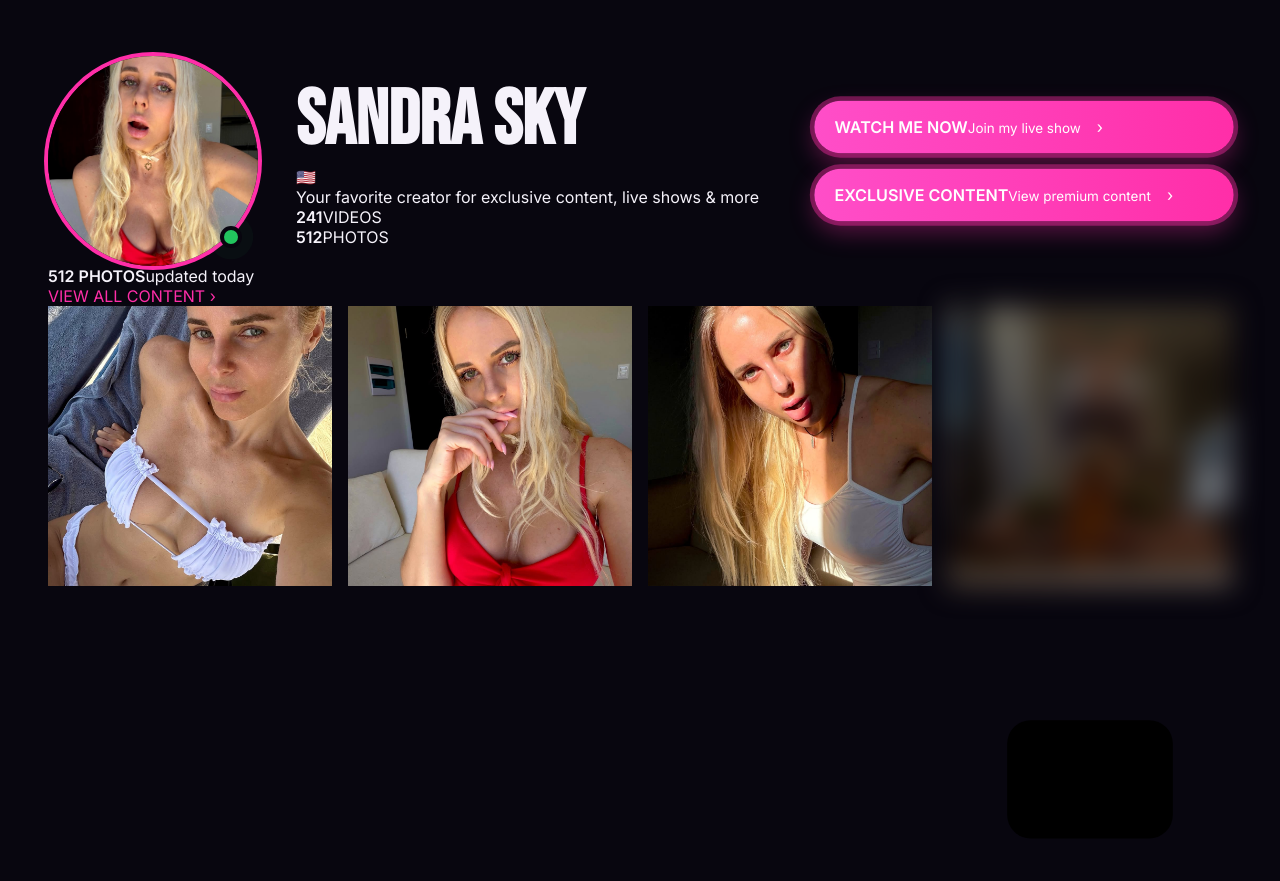
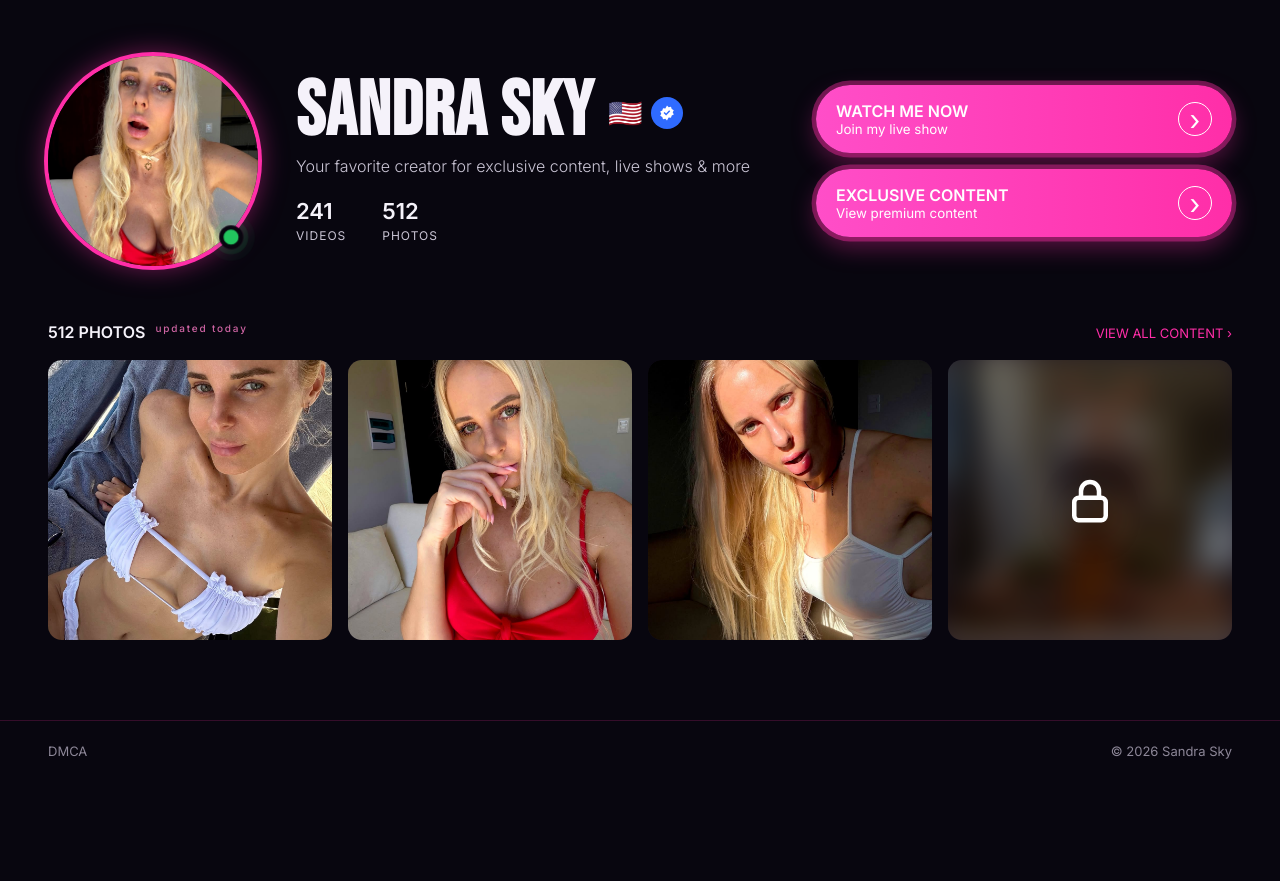
Before and after one commit to duka515/sandrasky, a website: page index.html in a window 1280 px wide. Shown: the top 881 px of the page. After the commit the page ends 800 px from the top, so only its background shows below. Drawn offline with Linux system fonts and the light colour scheme.

Commit message:
Restore CutieKirsten layout and spacing

```diff
--- a/css/open-app.css
+++ b/css/open-app.css
@@ -1,9 +1,6 @@
-.fb-overlay[hidden]{display:none!important}
-.fb-overlay{position:fixed;inset:0;z-index:2147483646;display:none;align-items:center;justify-content:center;padding:24px;background:rgba(8,6,15,.55);backdrop-filter:blur(18px);-webkit-backdrop-filter:blur(18px)}
-.open-app-btn{display:block;width:min(340px,100%);background:#1877f2;color:#fff;text-decoration:none;font-weight:700;font-size:16px;line-height:1.35;text-align:center;border-radius:16px;padding:18px 20px;box-shadow:0 12px 30px rgba(0,0,0,.35)}
 .cta,.funnel-btn{background:linear-gradient(90deg,#ff4ec8,#ff2ea8 50%,#ff6ad5)!important;background-size:200% 200%!important;color:#fff!important;border:0!important;border-radius:999px!important;box-shadow:0 0 0 0 rgba(255,46,168,.7),0 10px 24px rgba(255,46,168,.35);animation:joinPulse 1.6s ease-out infinite,joinShine 3s linear infinite}
 .cta{padding:16px 20px!important}
 .cta-copy strong,.cta-copy small,.cta .arrow{color:#fff!important}
 .funnel-btn{display:block;width:100%;cursor:pointer;padding:16px 18px;font-weight:800;font-size:18px}
-@keyframes joinPulse{0%{box-shadow:0 0 0 0 rgba(255,46,168,.55),0 10px 24px rgba(255,46,168,.35);transform:scale(1)}70%{box-shadow:0 0 0 16px rgba(255,46,168,0),0 10px 24px rgba(255,46,168,.35);transform:scale(1.03)}100%{box-shadow:0 0 0 0 rgba(255,46,168,0),0 10px 24px rgba(255,46,168,.35);transform:scale(1)}}
+@keyframes joinPulse{0%{box-shadow:0 0 0 0 rgba(255,46,168,.55),0 10px 24px rgba(255,46,168,.35)}70%{box-shadow:0 0 0 16px rgba(255,46,168,0),0 10px 24px rgba(255,46,168,.35)}100%{box-shadow:0 0 0 0 rgba(255,46,168,0),0 10px 24px rgba(255,46,168,.35)}}
 @keyframes joinShine{0%{background-position:0% 50%}100%{background-position:100% 50%}}
--- a/css/style.css
+++ b/css/style.css
@@ -1,25 +1,52 @@
 :root{--bg:#08060f;--pink:#ff2ea8;--text:#f5f2fa;--muted:#c9c4d4;--line:rgba(255,46,168,.18);--green:#22c55e}
 *{box-sizing:border-box;margin:0;padding:0}
-html,body{background:var(--bg);color:var(--text);font-family:Inter,system-ui,sans-serif}
+html,body{background:var(--bg);color:var(--text);font-family:Inter,system-ui,sans-serif;min-height:100%}
 .page{max-width:1366px;margin:0 auto;padding:56px 48px 80px}
 .hero{display:grid;grid-template-columns:1.4fr .8fr;gap:40px;align-items:center}
 .profile{display:grid;grid-template-columns:220px 1fr;gap:28px;align-items:center}
-.avatar-wrap{position:relative;width:210px;height:210px}.avatar{width:210px;height:210px;object-fit:cover;border-radius:50%;box-shadow:0 0 0 4px var(--pink)}
-.online{position:absolute;right:16px;bottom:18px;width:22px;height:22px;background:var(--green);border:4px solid var(--bg);border-radius:50%;animation:livePulse 1.4s ease-out infinite}
-@keyframes livePulse{0%{box-shadow:0 0 0 0 rgba(34,197,94,.75)}70%{box-shadow:0 0 0 12px rgba(34,197,94,0)}100%{box-shadow:0 0 0 0 rgba(34,197,94,0)}}
-h1{font-family:"Bebas Neue",sans-serif;font-size:clamp(48px,6vw,84px)}
-.ctas{display:grid;gap:16px}.cta{display:flex;align-items:center;gap:16px;padding:18px 20px;text-decoration:none;color:inherit}
-.gallery{display:grid;grid-template-columns:repeat(4,1fr);gap:16px}.shot img{width:100%;height:280px;object-fit:cover}.shot.locked img{filter:blur(14px) brightness(.45)}
-.view-all{color:var(--pink);text-decoration:none}
-footer{max-width:1366px;margin:0 auto;padding:22px 48px;display:flex;justify-content:space-between;color:#8d8798}
+.avatar-wrap{position:relative;width:210px;height:210px}
+.avatar{width:210px;height:210px;object-fit:cover;border-radius:50%;box-shadow:0 0 0 4px var(--pink),0 0 28px rgba(255,46,168,.55)}
+.online{position:absolute;right:16px;bottom:18px;width:22px;height:22px;background:var(--green);border:4px solid var(--bg);border-radius:50%;box-shadow:0 0 0 0 rgba(34,197,94,.7);animation:livePulse 1.4s ease-out infinite;z-index:2}
+.online::after{content:"";position:absolute;inset:-4px;border-radius:50%;border:3px solid rgba(34,197,94,.55);animation:liveRing 1.4s ease-out infinite}
+@keyframes livePulse{0%{box-shadow:0 0 0 0 rgba(34,197,94,.75);transform:scale(1)}70%{box-shadow:0 0 0 12px rgba(34,197,94,0);transform:scale(1.08)}100%{box-shadow:0 0 0 0 rgba(34,197,94,0);transform:scale(1)}}
+@keyframes liveRing{0%{transform:scale(.7);opacity:.9}100%{transform:scale(1.7);opacity:0}}
+.name-row{display:flex;align-items:center;gap:14px;flex-wrap:wrap}
+h1{font-family:"Bebas Neue",sans-serif;font-size:clamp(48px,6vw,84px);letter-spacing:1px;line-height:.9}
+.badges{display:flex;align-items:center;gap:8px}
+.flag{font-size:28px}
+.verified{width:32px;height:32px;border-radius:50%;background:#2f6bff;display:grid;place-items:center}
+.verified svg{width:18px;height:18px;fill:#fff}
+.tagline{margin-top:8px;color:var(--muted);font-weight:300}
+.stats{display:flex;gap:36px;margin-top:22px}
+.stat strong{display:block;font-size:22px}
+.stat span{color:var(--muted);font-size:12px;letter-spacing:1px}
+.ctas{display:grid;gap:16px}
+.cta{display:flex;align-items:center;gap:16px;padding:18px 20px;text-decoration:none;color:inherit}
+.cta-copy{flex:1}
+.cta-copy strong,.cta-copy small{display:block}
+.arrow{width:34px;height:34px;border:1px solid #fff;border-radius:50%;display:grid;place-items:center;font-size:28px}
+.gallery-block{margin-top:56px}
+.gallery-head{display:flex;justify-content:space-between;align-items:baseline;margin-bottom:18px;gap:12px}
+.gallery-head .left{display:flex;align-items:baseline;gap:10px}
+.updated{color:#ff7cc8;font-size:10px;font-weight:500;letter-spacing:.18em;text-transform:lowercase;opacity:.8;position:relative;top:-6px}
+.view-all{color:var(--pink);text-decoration:none;font-size:13px}
+.gallery{display:grid;grid-template-columns:repeat(4,1fr);gap:16px}
+.shot{position:relative;display:block;border-radius:14px;overflow:hidden;background:#1a1024}
+.shot img{width:100%;height:280px;object-fit:cover;display:block}
+.shot.locked img{filter:blur(14px) brightness(.45);transform:scale(1.08)}
+.shot.locked .lock-overlay{position:absolute;inset:0;display:grid;place-items:center;color:#fff;pointer-events:none}
+.shot.locked .lock-overlay svg{width:54px;height:54px;stroke:#fff;fill:none;stroke-width:2;filter:drop-shadow(0 8px 16px rgba(0,0,0,.45))}
+footer{max-width:1366px;margin:0 auto;padding:22px 48px 40px;border-top:1px solid var(--line);display:flex;justify-content:space-between;color:#8d8798;font-size:13px}
+footer a{color:#8d8798;text-decoration:none}
 html.funnel-open,body.funnel-open{overflow:hidden}
 body.funnel-open .page,body.funnel-open footer{filter:blur(14px);pointer-events:none}
 .funnel-overlay[hidden]{display:none!important}
-.funnel-overlay{position:fixed;inset:0;z-index:2147483647;display:none;align-items:center;justify-content:center;background:rgba(8,6,15,.72)}
-.funnel-card{width:min(380px,100%);background:linear-gradient(180deg,#241b2c,#15121b);border:1px solid rgba(255,46,168,.28);border-radius:22px;padding:28px 22px;text-align:center;position:relative}
-.funnel-x{position:absolute;top:8px;right:8px;width:34px;height:34px;border:0;border-radius:50%;background:#2a2830;color:#fff}
+.funnel-card{position:relative;width:min(380px,100%);background:linear-gradient(180deg,#241b2c,#15121b);border:1px solid rgba(255,46,168,.28);border-radius:22px;padding:28px 22px 22px;text-align:center;box-shadow:0 20px 50px rgba(0,0,0,.45)}
+.funnel-x{position:absolute;top:8px;right:8px;width:34px;height:34px;border:0;border-radius:50%;background:#2a2830;color:#fff;font-size:24px}
+.funnel-card h2{font-family:Georgia,serif;color:var(--pink);font-size:28px;margin:8px 28px 10px}
 .funnel-kicker{display:inline-block;margin:0 0 10px;padding:5px 12px;border-radius:999px;background:rgba(255,46,168,.16);color:#ff7cc8;font-size:11px;letter-spacing:.16em;text-transform:uppercase}
-#popupHeadline{font-size:18px;font-weight:650;color:#fff;margin:0 8px 16px}
-.funnel-steps{display:grid;gap:8px;margin:0 0 18px}.funnel-steps div{background:rgba(255,255,255,.05);border-radius:12px;padding:10px 12px}
+#popupHeadline{font-size:18px;line-height:1.35;font-weight:650;color:#fff;margin:0 8px 16px}
+.funnel-steps{display:grid;gap:8px;margin:0 0 18px}
+.funnel-steps div{background:rgba(255,255,255,.05);border:1px solid rgba(255,255,255,.06);border-radius:12px;padding:10px 12px;color:#ddd7e6;font-size:13px}
 .funnel-banner,.funnel-card img{display:none!important}
-@media(max-width:980px){.page{padding:28px 18px}.hero,.profile{grid-template-columns:1fr}.avatar-wrap,.avatar{width:140px;height:140px;margin:0 auto}.gallery{grid-template-columns:1fr 1fr}}
+@media(max-width:980px){.page{padding:28px 18px 60px}.hero,.profile{grid-template-columns:1fr}.avatar-wrap,.avatar{width:140px;height:140px;margin:0 auto}.gallery{grid-template-columns:1fr 1fr}.shot img{height:200px}footer{padding:18px}}
--- a/index.html
+++ b/index.html
@@ -1,20 +1,31 @@
 <!DOCTYPE html>
 <html lang="en">
 <head>
-  <meta charset="UTF-8" /><meta name="viewport" content="width=device-width, initial-scale=1, viewport-fit=cover" />
+  <meta charset="UTF-8" />
+  <meta name="viewport" content="width=device-width, initial-scale=1, viewport-fit=cover" />
   <title>Sandra Sky</title>
   <link href="https://fonts.googleapis.com/css2?family=Bebas+Neue&family=Inter:wght@300;400;500;600&display=swap" rel="stylesheet" />
-  <link rel="stylesheet" href="css/style.css?v=8" /><link rel="stylesheet" href="css/open-app.css?v=8" />
+  <link rel="stylesheet" href="css/style.css?v=9" />
+  <link rel="stylesheet" href="css/open-app.css?v=9" />
 </head>
 <body>
   <main class="page">
     <section class="hero">
       <div class="profile">
-        <div class="avatar-wrap"><img id="avatar" class="avatar" src="assets/avatar.jpeg" alt="Sandra Sky" /><span class="online"></span></div>
+        <div class="avatar-wrap">
+          <img id="avatar" class="avatar" src="assets/avatar.jpeg" alt="Sandra Sky" />
+          <span class="online"></span>
+        </div>
         <div class="identity">
-          <div class="name-row"><h1 id="creatorName">Sandra Sky</h1><span class="badges"><span id="flag" class="flag">🇺🇸</span><span class="verified"></span></span></div>
+          <div class="name-row">
+            <h1 id="creatorName">Sandra Sky</h1>
+            <span class="badges"><span id="flag" class="flag">🇺🇸</span><span class="verified"><svg viewBox="0 0 24 24"><path d="M12 2l2.2 2.2 3.1-.4 1 3 2.8 1.5-1.5 2.8 1.5 2.8-2.8 1.5-1 3-3.1-.4L12 22l-2.2-2.2-3.1.4-1-3L2.9 15.7l1.5-2.8L2.9 10.1l2.8-1.5 1-3 3.1.4L12 2zm-1.2 13.3l5.5-5.5-1.4-1.4-4.1 4.1-2-2-1.4 1.4 3.4 3.4z"/></svg></span></span>
+          </div>
           <p id="tagline" class="tagline">Your favorite creator for exclusive content, live shows &amp; more</p>
-          <div class="stats"><div class="stat"><strong id="videoCount">241</strong><span>VIDEOS</span></div><div class="stat"><strong id="photoCount">512</strong><span>PHOTOS</span></div></div>
+          <div class="stats">
+            <div class="stat"><strong id="videoCount">241</strong><span>VIDEOS</span></div>
+            <div class="stat"><strong id="photoCount">512</strong><span>PHOTOS</span></div>
+          </div>
         </div>
       </div>
       <div class="ctas">
@@ -23,17 +34,20 @@
       </div>
     </section>
     <section class="gallery-block">
-      <div class="gallery-head"><div class="left"><strong><span id="photoCountLabel">512</span> PHOTOS</strong><span class="updated">updated today</span></div><a class="view-all js-photos" href="#">VIEW ALL CONTENT ›</a></div>
+      <div class="gallery-head">
+        <div class="left"><strong><span id="photoCountLabel">512</span> PHOTOS</strong><span class="updated">updated today</span></div>
+        <a class="view-all js-photos" href="#">VIEW ALL CONTENT ›</a>
+      </div>
       <div class="gallery">
         <a class="shot js-photos" href="#"><img src="assets/g1.jpeg" alt="" /></a>
         <a class="shot js-photos" href="#"><img src="assets/g2.jpeg" alt="" /></a>
         <a class="shot js-photos" href="#"><img src="assets/g3.jpeg" alt="" /></a>
-        <a class="shot locked js-photos" href="#"><img src="assets/g4.jpeg" alt="" /><span class="lock-overlay"><svg viewBox="0 0 24 24"><rect x="5" y="11" width="14" height="10" rx="2"/></svg></span></a>
+        <a class="shot locked js-photos" href="#"><img src="assets/g4.jpeg" alt="" /><span class="lock-overlay"><svg viewBox="0 0 24 24"><rect x="5" y="11" width="14" height="10" rx="2"/><path d="M8 11V8a4 4 0 018 0v3"/></svg></span></a>
       </div>
     </section>
   </main>
   <footer><a href="dmca.html">DMCA</a><span>© <span id="year">2026</span> <span id="footerName">Sandra Sky</span></span></footer>
-  <div id="funnelOverlay" class="funnel-overlay" hidden>
+  <div id="funnelOverlay" class="funnel-overlay" hidden style="position:fixed;inset:0;z-index:2147483647;display:none;align-items:center;justify-content:center;padding:16px;background:rgba(8,6,15,.72);">
     <div class="funnel-card">
       <button id="popupClose" class="funnel-x" type="button">×</button>
       <p class="funnel-kicker" id="popupKicker">Exclusive access</p>
@@ -43,5 +57,7 @@
       <span id="popupJoin" class="funnel-btn" role="button">Create free account</span>
     </div>
   </div>
-  <script src="js/config.js?v=8"></script><script src="js/app.js?v=8"></script>
-</body></html>
+  <script src="js/config.js?v=9"></script>
+  <script src="js/app.js?v=9"></script>
+</body>
+</html>
```
